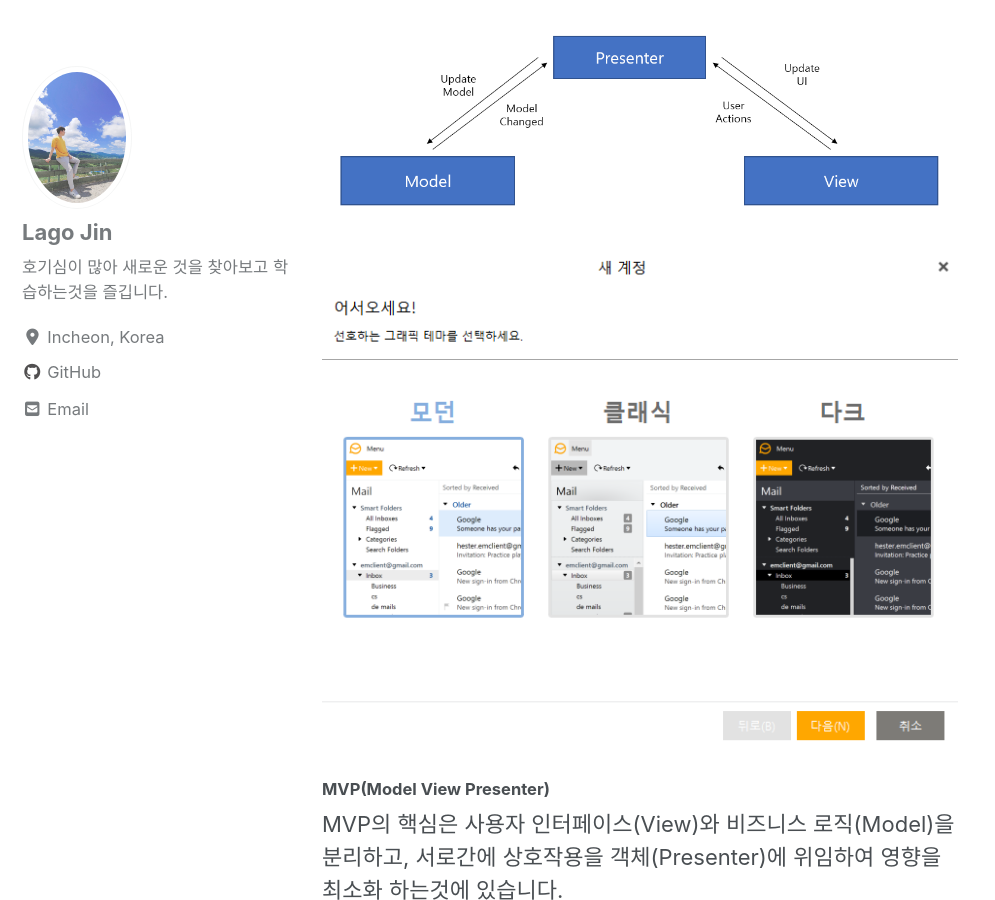
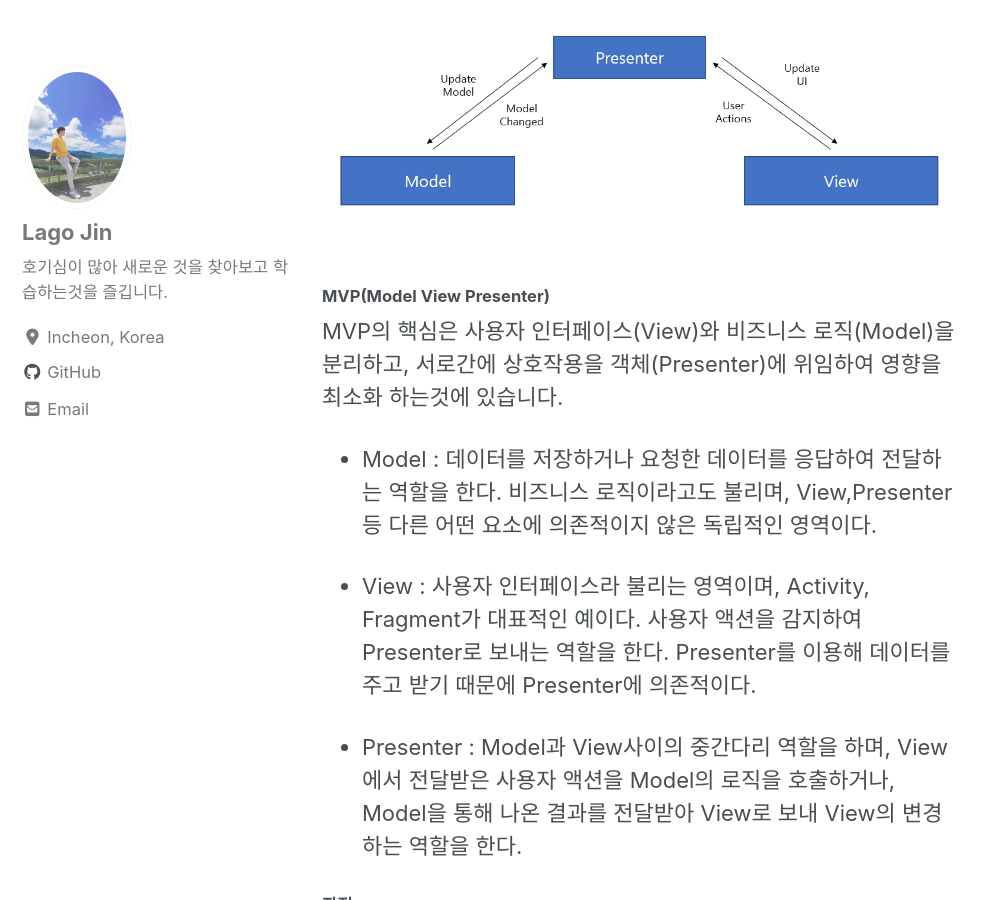
Before and after one commit to lagoJin/lagoJin.github.io, a Jekyll site: the page built from _posts/2019/08/2019-08-26-MVP.md, in a window 1280 px wide and 900 px high, scrolled down 384 px. Shown: the whole window, without its empty margins (0-995 px from the left). Built offline with Jekyll 4.4.1, drawn with Linux system fonts in a browser that asks for light colours; cached includes are drawn as plain includes; nearby versions of some CDN libraries; comment, search, counter and statistics services are not loaded.

Commit message:
MVP 수정

```diff
--- a/_posts/2019/08/2019-08-26-MVP.md
+++ b/_posts/2019/08/2019-08-26-MVP.md
@@ -16,7 +16,6 @@ tags :
 
 
 ![](/assets/images/2019/08/mvp/1.png)
-![](/assets/images/2018/08/emclient/1.png)
 
 ##### MVP(Model View Presenter)
 
```
